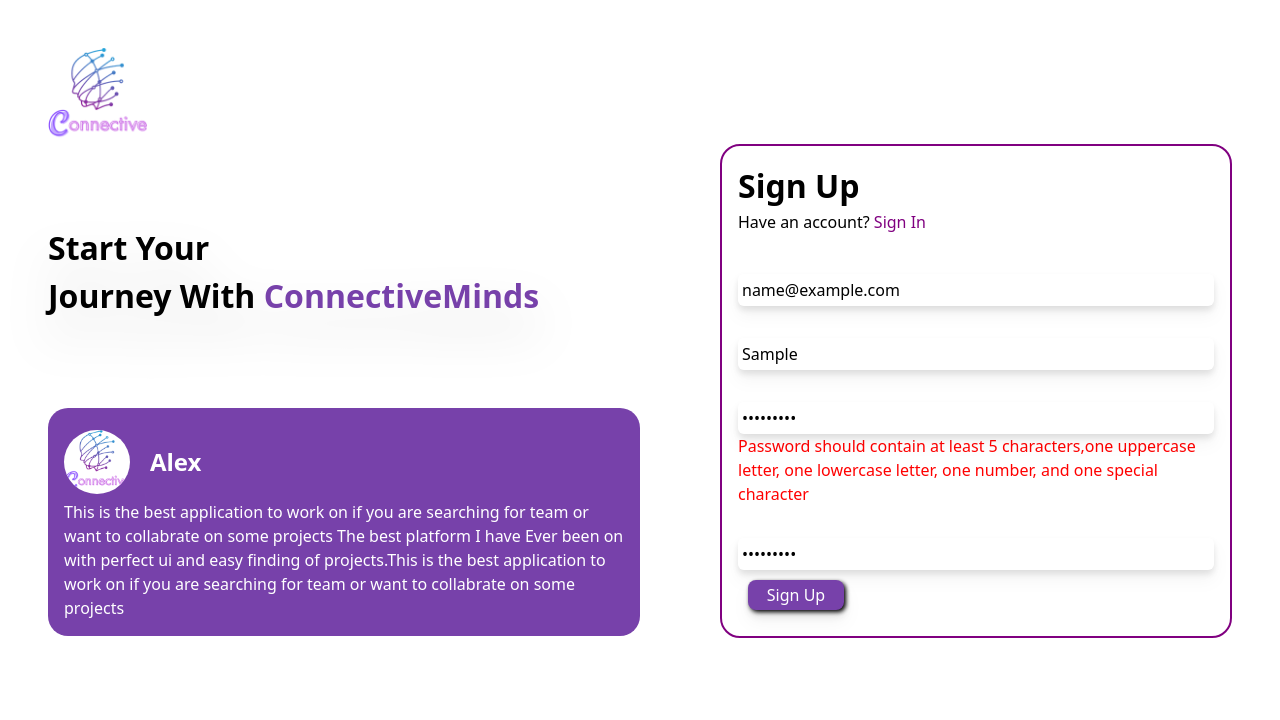
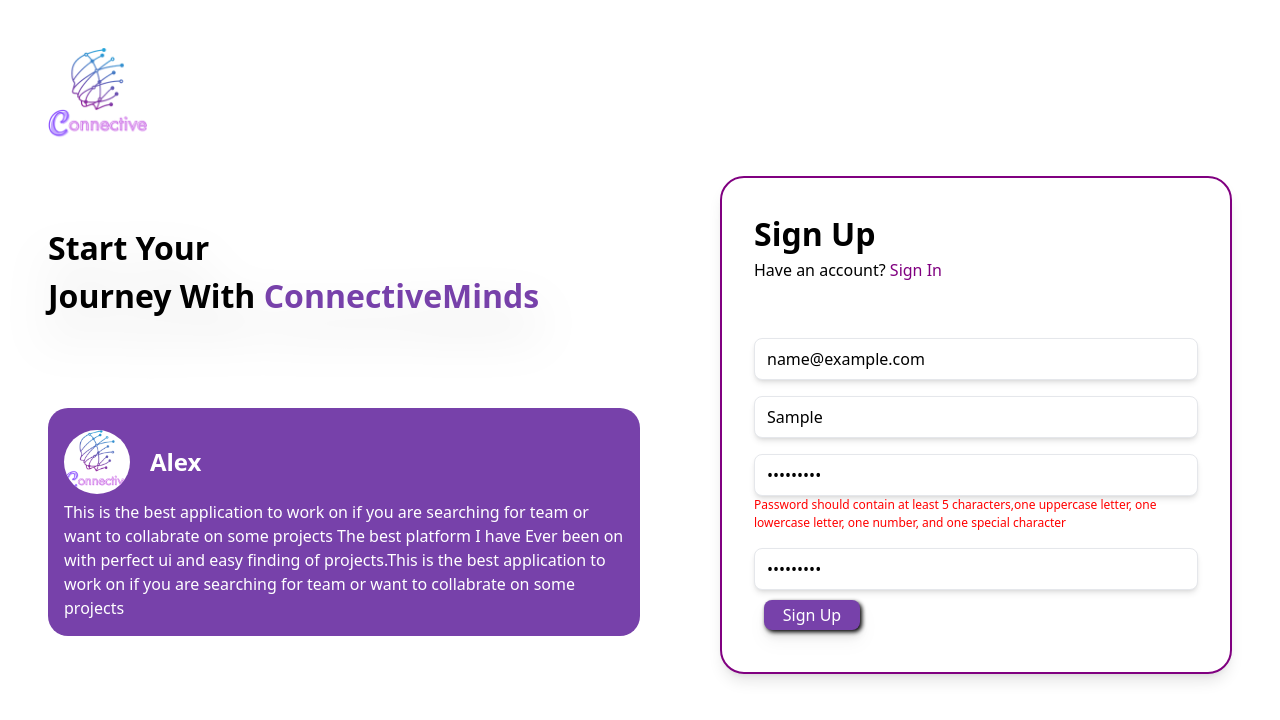
Before and after one commit to ConnectiveMinds/connectiveMind-frontend, a React (Vite) app: page /SignUp in a window 1280 px wide. Both pictures are taken after typing "name@example.com", "Sample", "Sample123", "Sample123" into the empty fields and a click on the button "Sign Up". Shown: the top 720 px of the page. Built offline with nearby package versions, Linux system fonts and the light colour scheme.

Commit message:
redirection to homepage complete

```diff
--- a/src/features/Auth/components/SignUpForm.tsx
+++ b/src/features/Auth/components/SignUpForm.tsx
@@ -1,14 +1,21 @@
-import {useState} from 'react'
+import { useState } from 'react'
+import { useNavigate} from 'react-router';
+
+import validation from '../../../services/signUpValidation';
 import { signUp } from '../../../services/signUpPageServices';
-import validation from '../../../services/signUpValidation';
+import isErrorEmpty from '../../../services/errorsEmpty';
 
-const SignUpForm: React.FC  = () => {
+const SignUpForm: React.FC = () => {
+  const navigate = useNavigate();
+
    const [formData, setFormData] = useState({
      userName: "",
      email: "",
      password: "",
      confirmPassword:""
    });
+
+  //  const[reset,setVersion]=useState(0)
 
 
   const [errors, setErrors] = useState({
@@ -28,35 +35,49 @@
      console.log(" no error in handleChage");
      const { name, value } = e.target;
      setFormData({ ...formData, [name]: value });
+    //  handleValidation(e);
   };
 
 
    const handleSubmit = async (e: React.FormEvent) => {
      e.preventDefault();
-
-    //  console.log("erorororor");
+      console.log("handleSubmit working")
+     const isSignedUp = true;
 
      try {
        const response = await signUp(
          userName,email,password
        );
        console.log(response);
+
      } catch (error: any) {
        console.error("Error:", error.message);
-     }
+        }
+
+     isSignedUp?navigate("/home"):console.log("signUp failed");
+
   };
 
   const handleValidation = (e: React.FormEvent) => {
     e.preventDefault();
     console.log(" no error in handleValidation");
-    setErrors(validation(formData));
-    console.log(errors);
+    const tempErrors = validation(formData);
+    setErrors(tempErrors);
+    console.log((errors));
+
+
+    console.log(tempErrors);
+
+
+    if (isErrorEmpty(tempErrors)) {
+      handleSubmit(e);
+    }
+
   };
 
 
   return (
-    <div className="w-[100%] border-2 border-[purple] rounded-[20px] p-4">
-
+    <div className=" w-[100%] max-w-lg mx-auto mt-8 p-8 bg-white rounded-3xl shadow-lg border-2 border-[purple] ">
       <h1 className="font-bold text-[2rem]">Sign Up</h1>
 
       <p>
@@ -66,9 +87,9 @@
         </a>
       </p>
 
-      <form  className="mt-10" onSubmit={handleSubmit}>
+      <form className="mt-10" >
         <input
-          className="w-[100%] block p-1 mt-2 rounded-md drop-shadow-lg"
+          className="w-full mt-4 px-3 py-2 border rounded-lg focus:outline-none focus:ring focus:border-blue-300 shadow-md"
           type="email"
           name="email"
           placeholder="email"
@@ -76,10 +97,12 @@
           value={formData.email}
           onChange={handleChange}
         />
-        {errors.email && <p className="text-[red]">{errors.email}</p>}
+        {errors.email && (
+          <p className="text-[red] text-[0.75rem]">{errors.email}</p>
+        )}
 
         <input
-          className="w-[100%] block p-1 mt-8  rounded-md drop-shadow-lg"
+          className="w-full mt-4 px-3 py-2 border rounded-lg focus:outline-none focus:ring focus:border-blue-300 shadow-md"
           type="text"
           placeholder="username"
           name="userName"
@@ -87,21 +110,26 @@
           value={formData.userName}
           onChange={handleChange}
         />
-        {errors.userName && <p className="text-[red]">{errors.userName}</p>}
+        {errors.userName && (
+          <p className="text-[red] text-[0.75rem]">{errors.userName}</p>
+        )}
 
         <input
-          className="w-[100%] block p-1 mt-8  rounded-md drop-shadow-lg"
+          className="w-full mt-4 px-3 py-2 border rounded-lg focus:outline-none focus:ring focus:border-blue-300 shadow-md"
           type="password"
           placeholder="Password"
           name="password"
           required
           value={formData.password}
           onChange={handleChange}
+          onSubmit={handleValidation}
         />
-        {errors.password && <p className="text-[red]">{errors.password}</p>}
+        {errors.password && (
+          <p className="text-[red] text-[0.75rem]">{errors.password}</p>
+        )}
 
         <input
-          className="w-[100%] block p-1 mt-8 rounded-md drop-shadow-lg"
+          className="w-full mt-4 px-3 py-2 border rounded-lg focus:outline-none focus:ring focus:border-blue-300 shadow-md"
           type="password"
           placeholder=" Confirm Password"
           name="confirmPassword"
@@ -109,9 +137,15 @@
           onChange={handleChange}
           required
         />
-        {errors.confirmPassword && <p className="text-[red]">{errors.confirmPassword}</p>}
+        {errors.confirmPassword && (
+          <p className="text-[red] text-[0.75rem]">{errors.confirmPassword}</p>
+        )}
 
-        <button type="submit" onClick={handleValidation} className="block p-1 mt-8 rounded-md drop-shadow-lg colored">
+        <button
+          type="submit"
+          onClick={handleValidation}
+          className="block p-1 mt-8 rounded-md drop-shadow-lg colored"
+        >
           Sign Up
         </button>
       </form>
--- a/src/features/Auth/components/carousel2.tsx
+++ b/src/features/Auth/components/carousel2.tsx
@@ -17,7 +17,7 @@
   };
   return (
     <>
-      <div className="1/2 flex">
+      <div className="flex">
       <div className=" mt-20 w-[100%]">
         <Slider {...settings}>
           {data.map((d) => (
--- a/src/features/Auth/pages/SignUp.tsx
+++ b/src/features/Auth/pages/SignUp.tsx
@@ -1,4 +1,4 @@
-import React from "react";
+
 import Carousel2 from "../components/carousel2";
 import SignUpForm from "../components/SignUpForm";
 
--- /dev/null
+++ b/src/services/errorsEmpty.ts
@@ -0,0 +1,10 @@
+function isErrorEmpty(obj:any) {
+  for (const key in obj) {
+    if (obj[key]) {
+      return false; // If any value is truthy, return false
+    }
+  }
+  return true; // If all values are falsy or the object is empty, return true
+}
+
+export default isErrorEmpty;
--- a/src/services/signUpPageServices.ts
+++ b/src/services/signUpPageServices.ts
@@ -12,6 +12,7 @@
         status: "open",
         gender: "M",
         phoneNo: 988767676867,
+        address:"afnfsnn"
       },
       {
         headers: {
--- a/src/utils/apiroutes.tsx
+++ b/src/utils/apiroutes.tsx
@@ -9,4 +9,4 @@
 export const getchat = `${host}/api/v1/chat/get/`;
 export const userSignUp = `${host}/api/v1/user/auth/signup`;
 export const AuthToken =
-  "Bearer eyJhbGciOiJIUzI1NiIsInR5cCI6IkpXVCJ9.eyJ1c2VySWQiOiI2NTY5ZWI4YWYxMjQxMzQ4ODRlMjNjYjEiLCJlbWFpbCI6InN1ZGVlcGJoYXR0YXJhaTE3OTJAZ21haWwuY29tIiwiaWF0IjoxNzAxNDQ0NDE3LCJleHAiOjE3MDE1MzA4MTd9.DDa72CLxmfWmsEI-zgyMQPzBH5JxZJ1AAqlT44BHMf8";
+  "Bearer eyJhbGciOiJIUzI1NiIsInR5cCI6IkpXVCJ9.eyJ1c2VySWQiOiI2NGViNDg5YTBiOTVkZDg4Y2UwMTI2Y2YiLCJlbWFpbCI6InN1ZGVlcGJoYXR0YXJhaTE3OTJAZ21haWwuY29tIiwiaWF0IjoxNzAxNzk5NTI4LCJleHAiOjE3MDE4ODU5Mjh9.2nEZLcOXDipeSX6jEQFEUT_xSD1LBbz9QrpPhXPjjuk";
```
